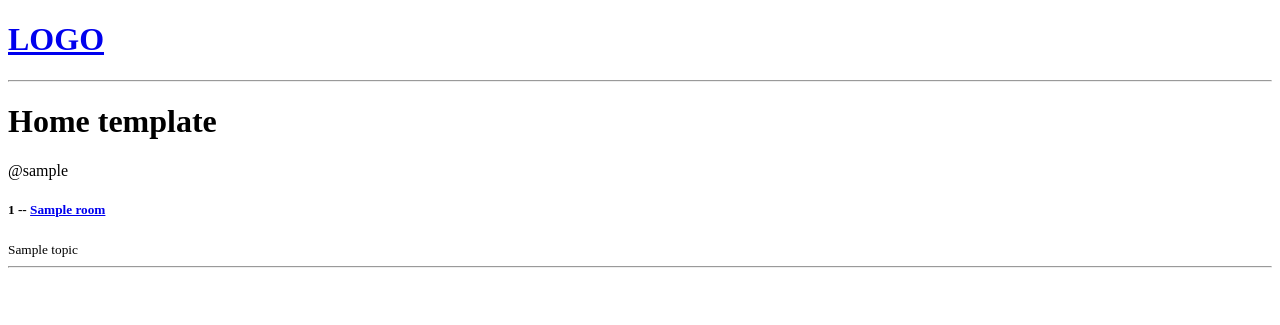
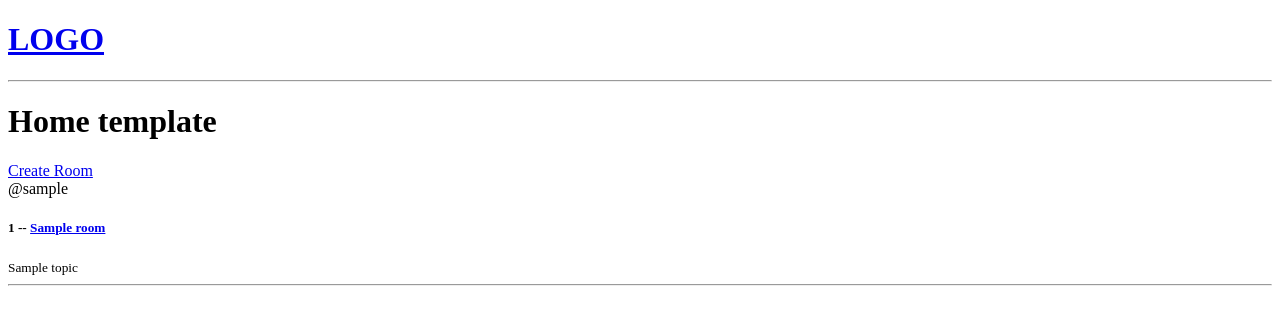
Before and after one commit to rasoro/StudyBud, a Django app: page / in a window 1280 px wide. Shown: the top 325 px of the page. Run offline with Django 4.2, Linux system fonts and the light colour scheme; tables that the repository leaves empty hold one stand-in row (values such as "Sample post").

Commit message:
add create-room path route

```diff
--- a/base/templates/base/home.html
+++ b/base/templates/base/home.html
@@ -2,6 +2,7 @@
 <h1>Home template</h1>
 
 <div>
+  <a href="{% url 'create-room' %}">Create Room</a>
   <div>
     {% for room in rooms %}
     <div>
--- a/base/templates/base/room_form.html
+++ b/base/templates/base/room_form.html
@@ -1,4 +1,4 @@
-{% extends 'main.html' %} {% content block %}
+{% extends 'main.html' %} {% block content %}
 <div>
   <form method="POST" action="">
     {% csrf_token %}
--- a/base/urls.py
+++ b/base/urls.py
@@ -4,4 +4,6 @@ from . import views
 urlpatterns = [
     path('', views.home, name="home"),
     path('room/<str:pk>/', views.room, name="room"),
+
+    path('create-room/', views.createRoom, name="create-room")
 ]
--- a/base/views.py
+++ b/base/views.py
@@ -19,3 +19,7 @@ def room(request, pk):
     room = Room.objects.get(id=pk)
     context = {'room': room}
     return render(request, 'base/room.html', context)
+
+def createRoom(request):
+    context = {}
+    return render(request, 'base/room_form.html', context)
```
